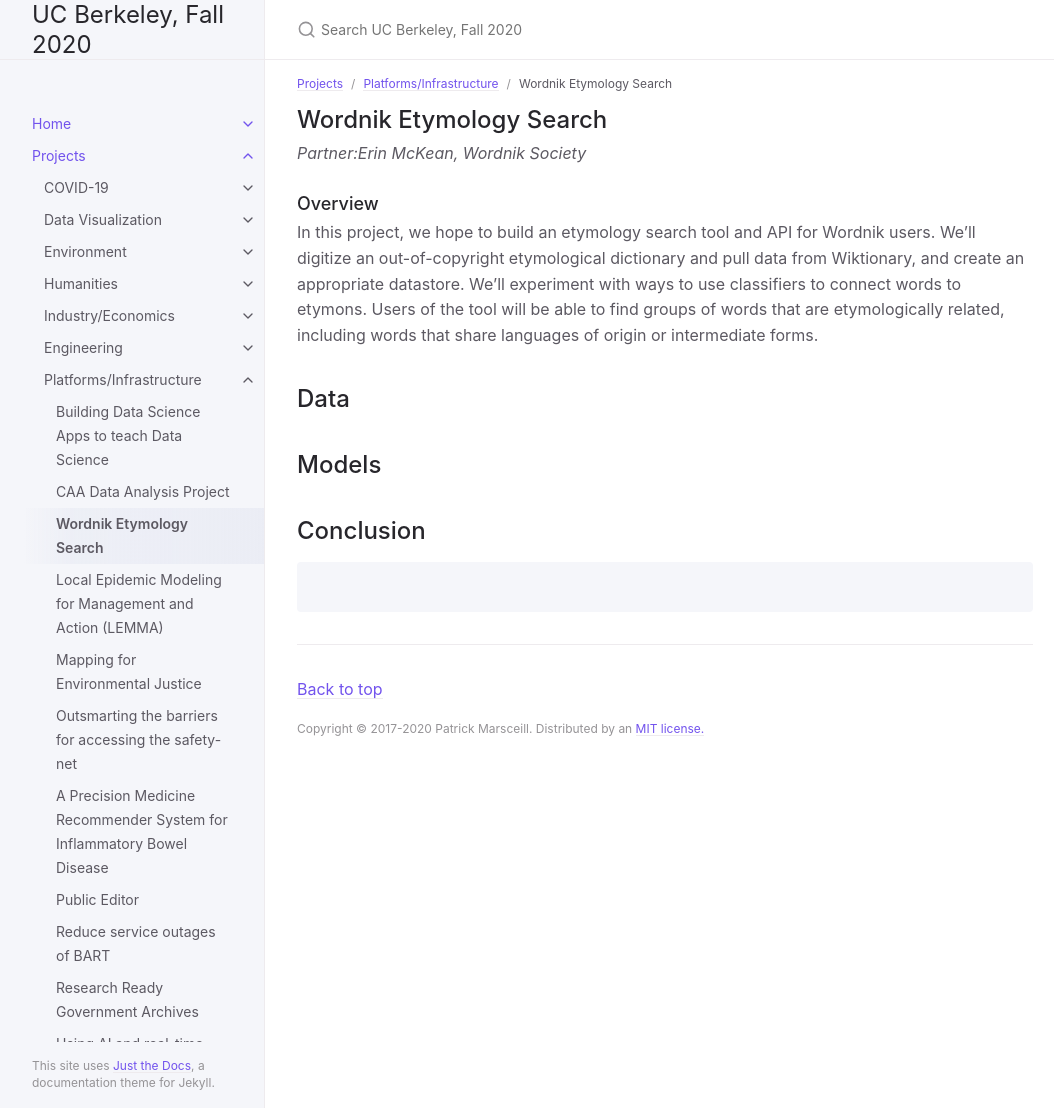
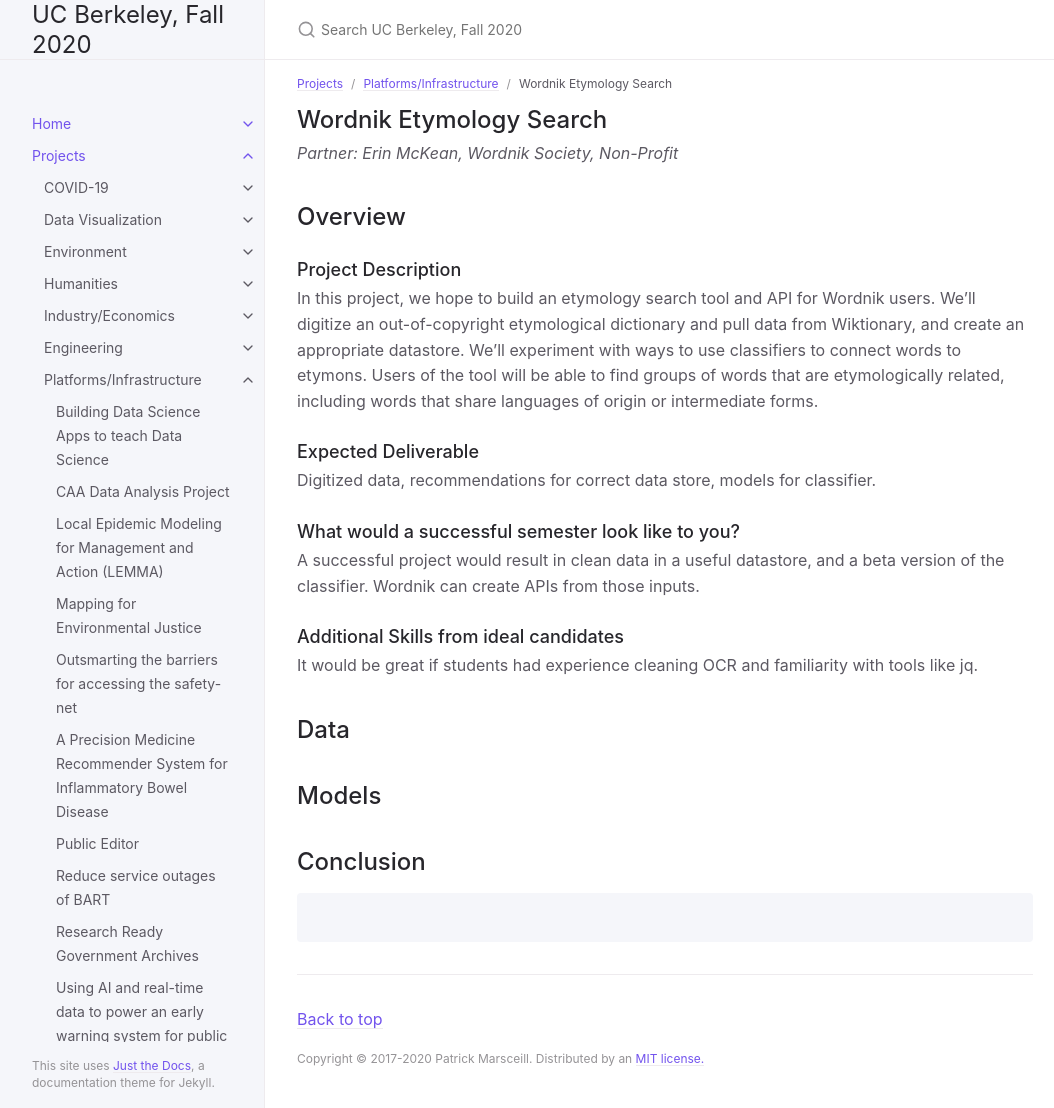
Before and after one commit to DS-Discovery/ds-discovery.github.io, a Jekyll site: the page built from Projects/Platforms:Infrastructure/Wordnik Etymology Search.md, in a window 1280 px wide and 1108 px high. Shown: the whole window, without its empty margins (107-1161 px from the left). Built offline with Jekyll 4.4.1, drawn with Linux system fonts in a browser that asks for light colours.

Commit message:
Update Wordnik Etymology Search.md

```diff
--- a/Projects/Platforms:Infrastructure/Wordnik Etymology Search.md
+++ b/Projects/Platforms:Infrastructure/Wordnik Etymology Search.md
@@ -3,16 +3,22 @@ layout: default
 title: Wordnik Etymology Search
 parent: Platforms/Infrastructure
 grand_parent: Projects
-nav_order: 1
+nav_order: 18
 ---
 
 
 ## Wordnik Etymology Search
-*Partner:Erin McKean, Wordnik Society*
+*Partner: Erin McKean, Wordnik Society, Non-Profit*
 
-### Overview
-
+## Overview
+### Project Description
 In this project, we hope to build an etymology search tool and API for Wordnik users. We'll digitize an out-of-copyright etymological dictionary and pull data from Wiktionary, and create an appropriate datastore. We'll experiment with ways to use classifiers to connect words to etymons. Users of the tool will be able to find groups of words that are etymologically related, including words that share languages of origin or intermediate forms.
+### Expected Deliverable
+Digitized data, recommendations for correct data store, models for classifier.
+### What would a successful semester look like to you?
+A successful project would result in clean data in a useful datastore, and a beta version of the classifier. Wordnik can create APIs from those inputs.
+### Additional Skills from ideal candidates
+It would be great if students had experience cleaning OCR and familiarity with tools like jq.
 
 ## Data
 
```
